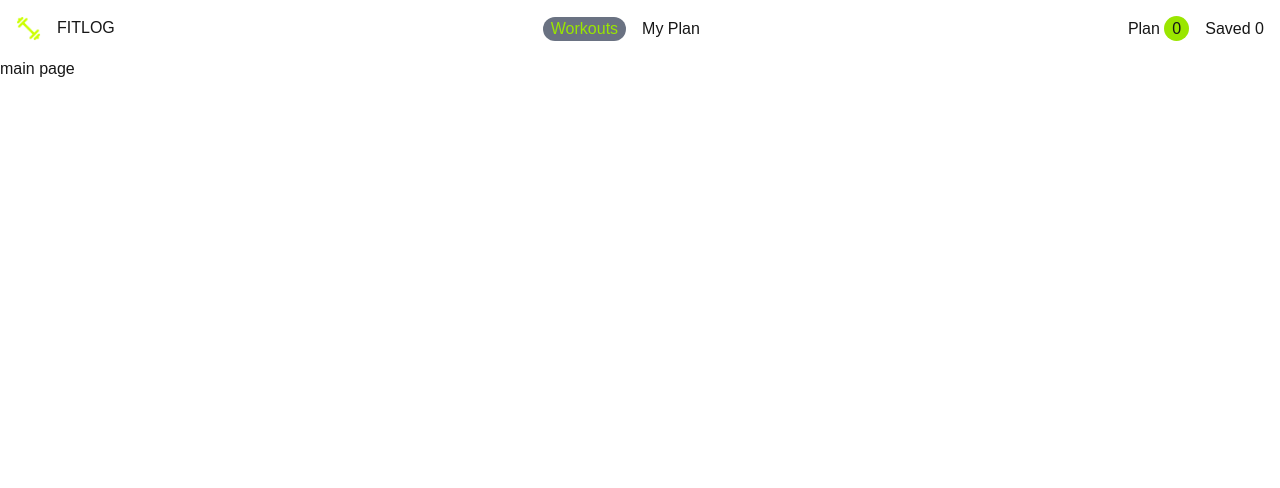
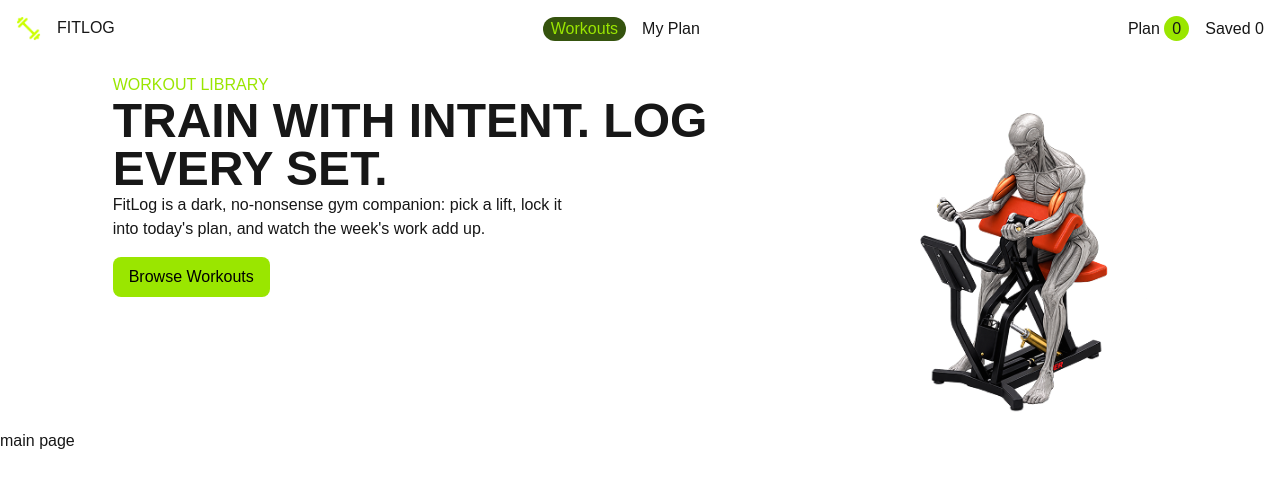
Before and after one commit to PeyaraFul/fit-log, a Next.js app: page / in a window 1280 px wide. Shown: the top 488 px of the page. Built offline with nearby package versions, Linux system fonts and the light colour scheme.

Commit message:
hero section is ok

```diff
--- a/src/app/layout.js
+++ b/src/app/layout.js
@@ -1,6 +1,7 @@
 import { Geist, Geist_Mono } from "next/font/google";
 import "./globals.css";
 import Navbar from "@/components/Navbar";
+import Banner from "@/components/Banner";
 
 const geistSans = Geist({
   variable: "--font-geist-sans",
@@ -25,6 +26,7 @@ export default function RootLayout({ children }) {
     >
       <body className="min-h-full flex flex-col">
         <Navbar />
+        <Banner />
         {children}</body>
 
     </html>
--- /dev/null
+++ b/src/components/Banner.jsx
@@ -0,0 +1,24 @@
+import Image from "next/image";
+import React from "react";
+import BannerPic from "../../public/asset/banner.png";
+
+const Banner = () => {
+  return (
+    <div className="sm:block  md:flex justify-between gap-40 p-4 px-10 mx-auto">
+      <div>
+        <p className="text-lime-400">WORKOUT LIBRARY</p>
+        <h1 className="text-5xl font-bold">
+          TRAIN WITH INTENT. LOG <br />
+          EVERY SET.
+        </h1>
+        <p>
+          FitLog is a dark, no-nonsense gym companion: pick a lift, lock it <br />  into today's plan, and watch the week's work add up.
+        </p>
+        <button className="bg-lime-400 text-black rounded-lg px-4 py-2 mt-4">Browse Workouts</button>
+      </div>
+      <Image className=" sm:block mx-auto sm:mt-10" src={BannerPic} width={300} height={300} alt="Banner Pic" />
+    </div>
+  );
+};
+
+export default Banner;
--- a/src/components/Navbar.jsx
+++ b/src/components/Navbar.jsx
@@ -3,6 +3,7 @@ import Image from 'next/image';
 import Link from 'next/link';
 import { usePathname } from 'next/navigation';
 import React from 'react';
+import logo from "../../public/asset/logo.png";
 
 const Navbar = () => {
     const pathname = usePathname();
@@ -10,12 +11,12 @@ const Navbar = () => {
     return (
         <div className="flex justify-between items-center p-4">
             <div className="flex gap-4">
-                <Image src="/asset/logo.png" alt="logo" width={25} height={24} priority />
+                <Image src={logo} alt="logo" width={25} height={24} priority />
                 <h1>FITLOG</h1>
             </div>
             <div className="flex gap-4">
-                <Link className={pathname === '/' ? 'text-lime-400 bg-gray-500 rounded-2xl px-2' : ''} href="/">Workouts</Link>
-                <Link className={pathname === '/myPlan' ? 'text-lime-400 bg-gray-500 rounded-2xl px-2' : ''} href="/myPlan">My Plan</Link>
+                <Link className={pathname === '/' ? 'text-lime-400 bg-lime-900 rounded-2xl px-2' : ''} href="/">Workouts</Link>
+                <Link className={pathname === '/myPlan' ? 'text-lime-400 bg-lime-900 rounded-2xl px-2' : ''} href="/myPlan">My Plan</Link>
 
 
             </div>
```
